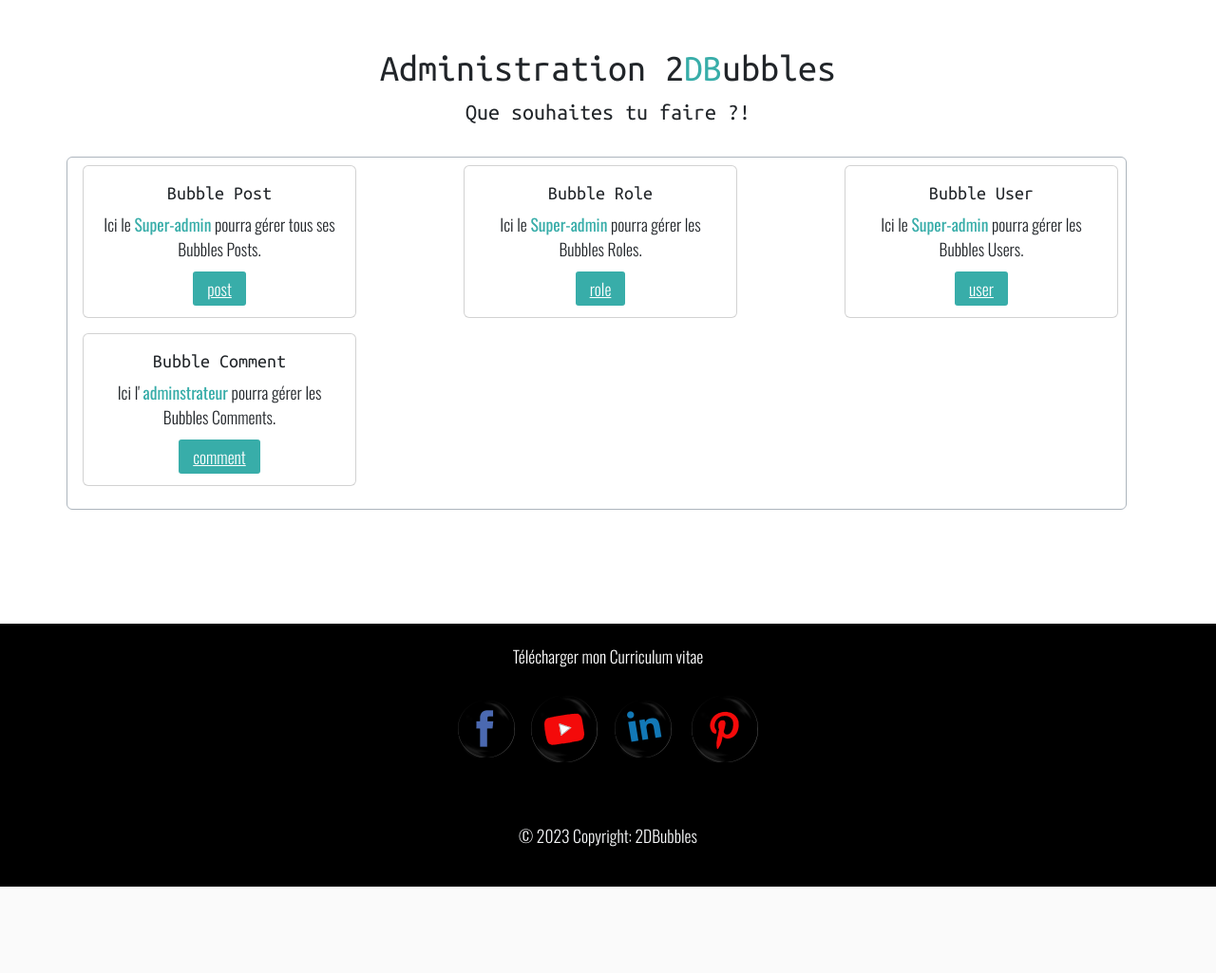
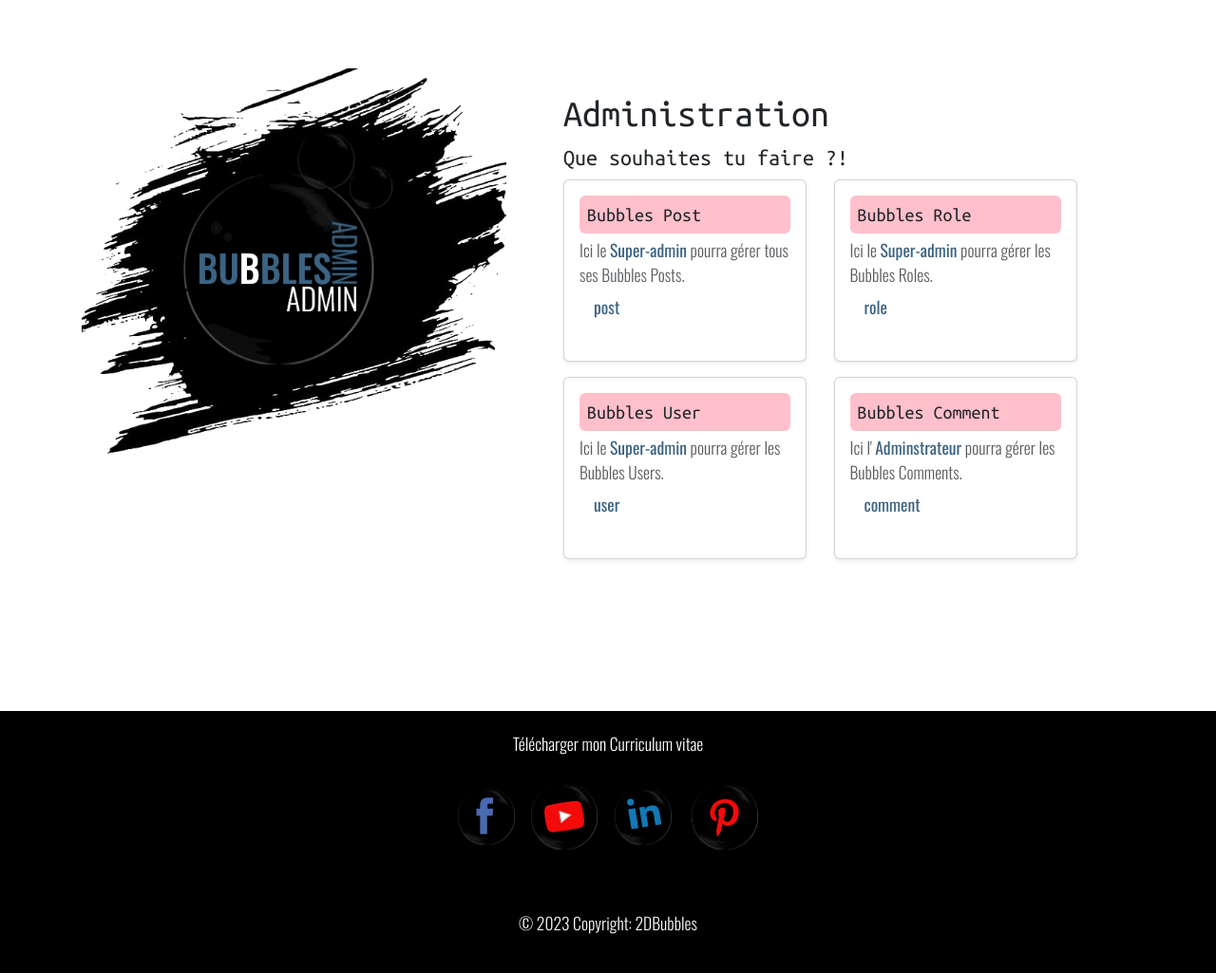
Before and after one commit to laurasullyalexandrine/the2dbubbles, a PHP site: page /admin/dashboard in a window 1280 px wide. Shown: the part 149-1174 px from the top of the page at 95% size. Before the commit the page ends 1083 px from the top, so only its background shows below. Run offline with PHP 8.4, Linux system fonts and the light colour scheme; some libraries are stand-ins or nearby versions.

Commit message:
add the admin post comment role user image into admin env more update complete to admin dashboard end update the list post template and post image

```diff
--- a/public/css/style.css
+++ b/public/css/style.css
@@ -70,6 +70,9 @@ strong {
 .marker {
     color: #38ada9;
 }
+.marker-dark {
+    color: #3c6382 ;
+}
 
 /*------ NAVBAR FOOTER ------*/
 
--- a/templates/admin/dashboard.html.twig
+++ b/templates/admin/dashboard.html.twig
@@ -4,44 +4,59 @@
 {% endblock %}
 
 {% block body %}
-{% set user = user() %}
-	<article class="row text-center">
-		<h1>Administration 2<span class="marker">DB</span>ubbles</h1>
-		<h2>Que souhaites tu faire <strong class="marker">{{ user.pseudo }} </strong> ?!</h2>
-		<section class="row">
-			<div class="card-border d-flex flex-wrap justify-content-between border border-dark-subtle rounded p-2 my-4">
-				<div class="card ms-2 mb-3" style="width: 18rem;">
-					<div class="card-body">
-						<h5 class="card-title">Bubble Post</h5>
-						<p class="card-text">Ici le
-							<strong class="marker">Super-admin</strong> pourra gérer tous ses Bubbles Posts.</p>
-						<a href="/post/list" class="bluegrey bluegrey-primary">post</a>
+	{% set user = user() %}
+	<article class="row d-flex flex-wrap">
+		<div class="col-lg-5 mt-lg-4">
+			<img src="/image/admin.png" alt="image-admin" class="mw-100">
+		</div>
+		<section class="col p-lg-5">
+			<h1>Administration</h1>
+			<h2>Que souhaites tu faire
+				<strong class="marker-dark">{{ user.pseudo }}</strong> ?!
+			</h2>
+			<div class="d-flex flex-wrap justify-content-between">
+				<div class="col-sm-6 mb-3">
+					<div class="card shadow-sm bg-body rounded" style="width: 16rem; height: 12rem;">
+						<div class="card-body flex-wrap">
+							<h5 class="card-title p-2 rounded" style="background-color:pink;">Bubbles Post</h5>
+							<p class="card-subtitle fs -6 mb-2 text-muted">Ici le
+								<strong class="marker-dark ">Super-admin</strong>
+								pourra gérer tous ses Bubbles Posts.</p>
+							<a href="/post/list" class="card-link">post</a>
+						</div>
 					</div>
 				</div>
-
-				<div class="card ms-2 mb-3" style="width: 18rem;">
-					<div class="card-body">
-						<h5 class="card-title">Bubble Role</h5>
-						<p class="card-text">Ici le
-							<strong class="marker">Super-admin</strong> pourra gérer les Bubbles Roles.</p>
-						<a href="/role/read" class="bluegrey bluegrey-primary">role</a>
+				<div class="col-sm-6 mb-3">
+					<div class="card shadow-sm bg-body rounded"  style="width: 16rem; height: 12rem;">
+						<div class="card-body flex-wrap">
+							<h5 class="card-title p-2 rounded" style="background-color:pink;">Bubbles Role</h5>
+							<p class="card-subtitle fs -6 mb-2 text-muted">Ici le
+								<strong class="marker-dark">Super-admin</strong>
+								pourra gérer les Bubbles Roles.</p>
+							<a href="/role/read" class="card-link">role</a>
+						</div>
 					</div>
 				</div>
-
-				<div class="card ms-2 mb-3" style="width: 18rem;">
-					<div class="card-body">
-						<h5 class="card-title">Bubble User</h5>
-						<p class="card-text">Ici le
-							<strong class="marker">Super-admin</strong> pourra gérer les Bubbles Users.</p>
-						<a href="/user/read" class="bluegrey bluegrey-primary">user</a>
+				<div class="col-sm-6 mb-3">
+					<div class="card shadow-sm bg-body rounded"  style="width: 16rem; height: 12rem;">
+						<div class="card-body flex-wrap">
+							<h5 class="card-title p-2 rounded" style="background-color:pink;">Bubbles User</h5>
+							<p class="card-subtitle fs -6 mb-2 text-muted">Ici le
+								<strong class="marker-dark">Super-admin</strong>
+								pourra gérer les Bubbles Users.</p>
+							<a href="/user/read" class="card-link">user</a>
+						</div>
 					</div>
 				</div>
-				<div class="card ms-2 mb-3" style="width: 18rem;">
-					<div class="card-body">
-						<h5 class="card-title">Bubble Comment</h5>
-						<p class="card-text">Ici l'
-							<strong class="marker">adminstrateur</strong> pourra gérer les Bubbles Comments.</p>
-						<a href="/admin/comments" class="bluegrey bluegrey-primary">comment</a>
+				<div class="col-sm-6 mb-3">
+					<div class="card shadow-sm bg-body rounded"  style="width: 16rem; height: 12rem;">
+						<div class="card-body flex-wrap">
+							<h5 class="card-title p-2 rounded" style="background-color:pink;">Bubbles Comment</h5>
+							<p class="card-subtitle fs -6 mb-2 text-muted">Ici l'
+								<strong class="marker-dark">Adminstrateur</strong>
+								pourra gérer les Bubbles Comments.</p>
+							<a href="/admin/comments" class="card-link">comment</a>
+						</div>
 					</div>
 				</div>
 			</div>
--- a/templates/front/post/list.html.twig
+++ b/templates/front/post/list.html.twig
@@ -11,11 +11,10 @@
 				{% endif %}
 		</p>
 		<div class="col-lg-5 mt-lg-4">
-			<img src="/image/post.png" alt="image-developer-php-symfony" class="w-100">
+			<img src="/image/post.png" alt="image-post" class="mw-100">
 		</div>
 
 		<section class="col-lg-7 d-flex flex-column mb-5">
-
 			<div class="d-flex flex-wrap justify-content-center">
 				{% for post in posts %}
 					<div class="col-sm-6 mb-3">
```
Also changed, not shown: public/image/admin-comment.png (added), public/image/admin-post.png (added), public/image/admin-role.png (added), public/image/admin-user.png (added), public/image/admin.png (added), public/image/post.png.
